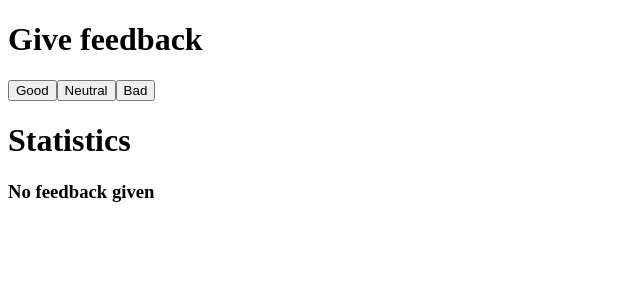
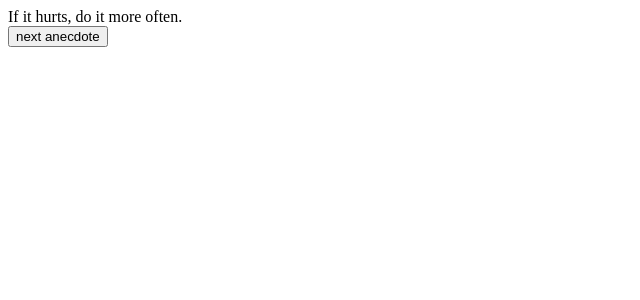
Before and after one commit to InformaticPc/FullStackOpenIPC, a React (Vite) app in the folder Part-1/course_info_app/: page / in a window 1280 px wide. Shown: the top 300 px of the page, without its empty margins (0-640 px from the left). Built offline with nearby package versions, Linux system fonts and the light colour scheme.

Commit message:
Part-1d 1.12*

```diff
--- a/Part-1/course_info_app/src/App.jsx
+++ b/Part-1/course_info_app/src/App.jsx
@@ -1,142 +1,34 @@
 import { useState } from 'react';
 
-const Button = ({ onClick, text }) => (
-  <button onClick={onClick}> {text} </button>
-);
+const App = () => {
+  const anecdotes = [
+    'If it hurts, do it more often.',
+    'Adding manpower to a late software project makes it later!',
+    'The first 90 percent of the code accounts for the first 90 percent of the development time...The remaining 10 percent of the code accounts for the other 90 percent of the development time.',
+    'Any fool can write code that a computer can understand. Good programmers write code that humans can understand.',
+    'Premature optimization is the root of all evil.',
+    'Debugging is twice as hard as writing the code in the first place. Therefore, if you write the code as cleverly as possible, you are, by definition, not smart enough to debug it.',
+    'Programming without an extremely heavy use of console.log is same as if a doctor would refuse to use x-rays or blood tests when diagnosing patients.',
+    'The only way to go fast, is to go well.',
+  ];
 
-/**
- * Renders each statistic line with his value and
- * each cell \<td> of the table
- * @param {*} param0
- * @returns
- */
-const StatisticLine = ({ text, value }) => {
+  const [selected, setSelected] = useState(0);
+
+  const handleButton = () => {
+    const random = Math.floor(Math.random() * anecdotes.length);
+    console.log(anecdotes.length);
+    setSelected(random);
+    console.log('random number is:', random);
+  };
+
   return (
     <>
-      <td>
-        <strong>{text}</strong>
-      </td>
-      <td>{value}</td>
+      <div>{anecdotes[selected]}</div>
+      <button onClick={handleButton}>next anecdote</button>
     </>
   );
 };
 
-// --------------------------------------------------------
-/**
- * Average calculation (the feedback values are: good 1, neutral 0, bad - 1)
- * @param {*} good Number of positive reviews
- * @param {*} bad Number of negative reviews
- * @param {*} total Sum of all type of reviews
- * @returns Number with the porcentage of reviews
- */
-const averageCalc = (good, bad, total) => {
-  const average = (good - bad) / total;
-
-  if (Number.isNaN(average)) {
-    return 0;
-  } else return average;
-};
-
-/**
- * Positive calculation, porcentage of positive reviews copared with all reviews
- * @param {*} good Number of positive reviews
- * @param {*} total Sum of all type of reviews
- * @returns Number
- */
-const positiveCalc = (good, total) => {
-  const positive = (good * 100) / total;
-
-  if (Number.isNaN(positive)) {
-    return 0;
-  } else return `${positive} %`;
-};
-// --------------------------------------------------------
-/**
- * Statistics component that return the table body '\<table> \<tbody>...'
- * of each 'StatisticLine' comp
- * @param {*} goodReviews
- * @param {*} badReviews
- * @param {*} totalReviews
- * @returns Two Calculations: Average & Positive porcentage
- */
-const Statistics = ({ good, bad, total, neutral }) => {
-  if (good + bad + total == 0) {
-    return (
-      <>
-        <h1>Statistics</h1>
-        <h3>No feedback given</h3>
-      </>
-    );
-  } else
-    return (
-      <>
-        <h1>Statistics</h1>
-        <table>
-          {/* <thead>
-            <tr>
-              <th>Statistics</th>
-            </tr>
-          </thead> */}
-
-          <tbody>
-            <tr>
-              <StatisticLine text="Good" value={good} />
-            </tr>
-            <tr>
-              <StatisticLine text="Neutral" value={neutral} />
-            </tr>
-            <tr>
-              <StatisticLine text="Bad" value={bad} />
-            </tr>
-            <tr>
-              <StatisticLine text="Total" value={total} />
-            </tr>
-            <tr>
-              <StatisticLine
-                text="Average"
-                value={averageCalc(good, bad, total)}
-              />
-            </tr>
-            <tr>
-              <StatisticLine
-                text="Positive"
-                value={positiveCalc(good, total)}
-              />
-            </tr>
-          </tbody>
-        </table>
-      </>
-    );
-};
-
-// --------------------------------------------------------
-const App = () => {
-  // save clicks of each button to its own state
-  const [good, setGood] = useState(0);
-  const [neutral, setNeutral] = useState(0);
-  const [bad, setBad] = useState(0);
-
-  // HANDLERS
-  const handleGood = () => setGood(good + 1);
-  const handleNeutral = () => setNeutral(neutral + 1);
-  const handleBad = () => setBad(bad + 1);
-
-  // Total score
-  const total = good + neutral + bad;
-
-  return (
-    <div>
-      <h1>Give feedback</h1>
-
-      <Button onClick={handleGood} text="Good" />
-      <Button onClick={handleNeutral} text="Neutral" />
-      <Button onClick={handleBad} text="Bad" />
-
-      <Statistics good={good} bad={bad} neutral={neutral} total={total} />
-    </div>
-  );
-};
-
 export default App;
-// CONTINUE...you make a mistake at 1.9 good-neutral-bad-all shouldn't appear saying '0'.
-// 1.9: https://fullstackopen.com/en/part1/a_more_complex_state_debugging_react_apps
+// 1.12*: anecdotes step 1
+// https://fullstackopen.com/en/part1/a_more_complex_state_debugging_react_apps
```
